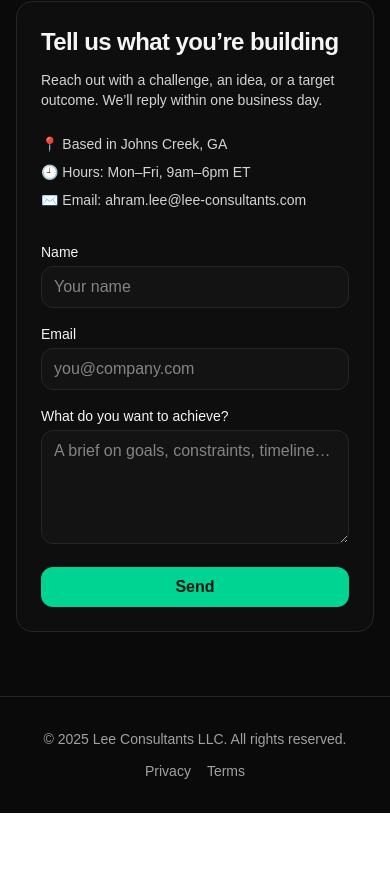
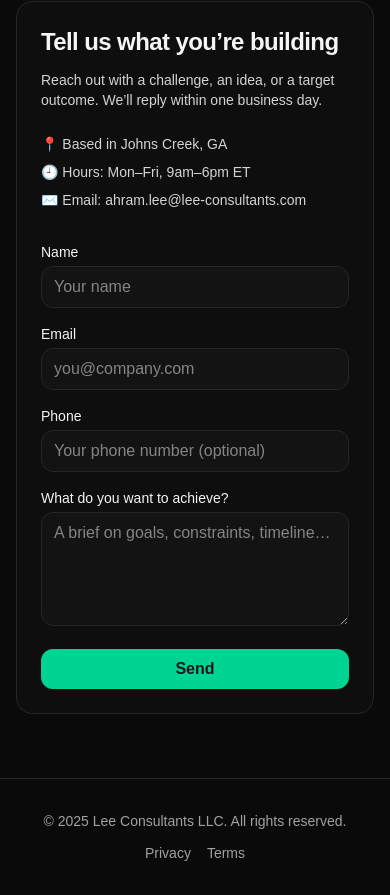
Before and after one commit to ahramlee1/lee-consultants-site, a Next.js app: page / in a window 390 px wide. Shown: the part 8257-9152 px from the top of the page. Before the commit the page ends 9070 px from the top, so only its background shows below. Built offline with nearby package versions, Linux system fonts and the light colour scheme.

Commit message:
This time actually added phone field into contacts section in page.tsx

```diff
--- a/app/page.tsx
+++ b/app/page.tsx
@@ -352,7 +352,9 @@
             <div className="grid gap-8 lg:grid-cols-2">
               <div>
                 <h2 className="text-2xl sm:text-3xl font-semibold tracking-tight">Tell us what you’re building</h2>
-                <p className="mt-3 text-neutral-300 text-sm">Reach out with a challenge, an idea, or a target outcome. We’ll reply within one business day.</p>
+                <p className="mt-3 text-neutral-300 text-sm">
+                  Reach out with a challenge, an idea, or a target outcome. We’ll reply within one business day.
+                </p>
                 <ul className="mt-6 text-sm text-neutral-300 space-y-2">
                   <li>📍 Based in Johns Creek, GA</li>
                   <li>🕘 Hours: Mon–Fri, 9am–6pm ET</li>
@@ -369,13 +371,14 @@
                   const form = e.currentTarget;
                   const name = form.querySelector<HTMLInputElement>('input[name="name"]')?.value;
                   const email = form.querySelector<HTMLInputElement>('input[name="email"]')?.value;
+                  const phone = form.querySelector<HTMLInputElement>('input[name="phone"]')?.value; // ✅ added
                   const message = form.querySelector<HTMLTextAreaElement>('textarea[name="message"]')?.value;
 
                   try {
                     const res = await fetch("/api/contact", {
                       method: "POST",
                       headers: { "Content-Type": "application/json" },
-                      body: JSON.stringify({ name, email, message }),
+                      body: JSON.stringify({ name, email, phone, message }), // ✅ send phone
                     });
 
                     const data = await res.json();
@@ -414,6 +417,19 @@
                   />
                 </div>
 
+                {/* ✅ New phone number field */}
+                <div>
+                  <label className="block text-sm mb-1" htmlFor="phone">Phone</label>
+                  <input
+                    name="phone"
+                    type="tel"
+                    autoComplete="tel"
+                    pattern="^[0-9+\-()\s]*$"
+                    className="w-full rounded-xl border border-neutral-800 bg-neutral-900/60 px-3 py-2 outline-none focus:ring-2 focus:ring-emerald-400/60"
+                    placeholder="Your phone number (optional)"
+                  />
+                </div>
+
                 <div>
                   <label className="block text-sm mb-1" htmlFor="message">What do you want to achieve?</label>
                   <textarea
@@ -428,7 +444,7 @@
                 <button
                   type="submit"
                   disabled={status === "sending"}
-                  className="w-full rounded-xl bg-emerald-400 px-4 py-2 font-semibold text-neutral-900 hover:bg-emerald-300 disabled:opacity-70 disabled:cursor-not-allowed"
+                  className="w-full rounded-xl bg-emerald-400 px-4 py-2 font-semibold text-neutral-900 hover:bg-emerald-300 disabled:opacity-70 disabled:cursor-not-allowed transition-colors"
                 >
                   {status === "sending" ? "Sending…" : "Send"}
                 </button>
```
